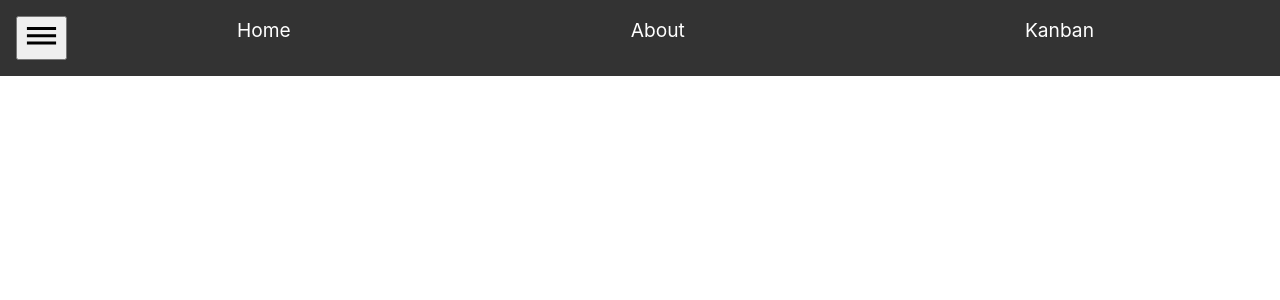
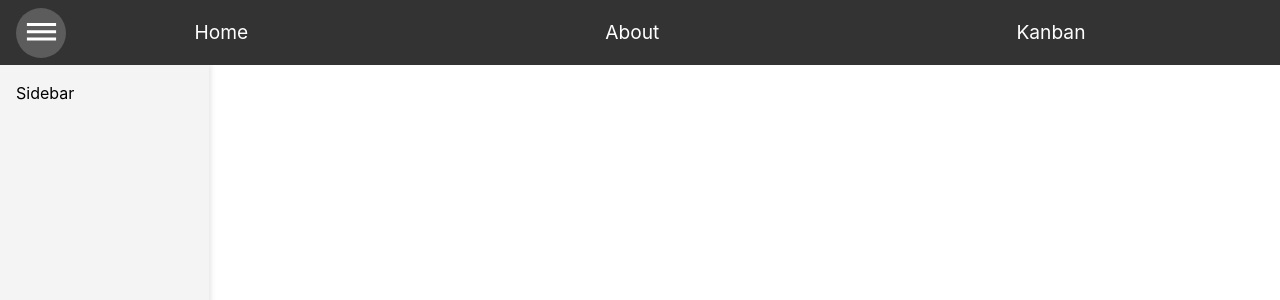
Before and after one commit to wookjjin/framework-react, a React (Vite) app: page / in a window 1280 px wide. Shown: the top 300 px of the page. Built offline with nearby package versions, Linux system fonts and the light colour scheme.

Commit message:
Enhanced: default Layout

```diff
--- a/src/layouts/default.tsx
+++ b/src/layouts/default.tsx
@@ -1,16 +1,27 @@
 import { Dehaze } from '@mui/icons-material'
 import { useState } from 'react'
 import { Outlet, Link as RouterLink } from 'react-router-dom'
-import styled from 'styled-components'
+import styled
+  // { keyframes }
+  from 'styled-components'
+
+const Wrapper = styled.div`
+  display: flex;
+  flex-direction: column;
+
+  height: 100vh;
+`
 
 const Header = styled.header`
   display: flex;
+  align-items: center;
   position: fixed;
   top: 0;
   left: 0;
   z-index: 1;
 
   width: 100%;
+  height: 65px;
   padding: 1rem;
 
   background-color: #333;
@@ -22,6 +33,7 @@ const Header = styled.header`
 const HeaderNav = styled.nav`
   display: flex;
   flex-grow: 1;
+  align-items: center;
   justify-content: space-around;
 `
 
@@ -38,15 +50,10 @@ const StyledLink = styled(RouterLink)`
 
 const Sidebar = styled.aside<{ $isOpen: boolean }>`
   overflow: hidden;
-  position: fixed;
-  top: 0;
-  left: 0;
   z-index: 0;
 
   width: ${(props) => (props.$isOpen ? '250px' : '0')};
-  height: 100vh;
-  margin-top: 4rem;
-  padding: ${(props) => (props.$isOpen ? '1rem' : '0')};
+  height: 100%;
   box-shadow: ${(props) => (props.$isOpen ? '2px 0 5px rgba(0, 0, 0, 0.1)' : 'none')};
 
   background-color: #f4f4f4;
@@ -54,43 +61,95 @@ const Sidebar = styled.aside<{ $isOpen: boolean }>`
   transition: width 0.3s ease;
 `
 
+const SidebarContainer = styled.div`
+  padding: 1rem;
+`
+
+const ContentWrapper = styled.div`
+  display: flex;
+
+  height: 100%;
+  padding-top: 65px;
+`
+
 const Content = styled.main<{ $isOpen: boolean }>`
-  height: calc(100vh - 4rem);
-  margin-top: 4rem;
-  margin-left: ${(props) => (props.$isOpen ? '250px' : '0')};
-  padding: 1rem;
-
+  width: 100%;
   overflow-y: auto;
 `
 
-const Wrapper = styled.div`
+// const Shake = keyframes `
+//   0% {
+//     transform: translateX(-3em) rotate(0deg);
+//   }
+//   12% {
+//     transform: translateX(3rem) rotate(-2deg);
+//   }
+//   25% {
+//     transform: translateX(-2rem) rotate(0deg);
+//   }
+//   37% {
+//     transform: translateX(2rem) rotate(2deg);
+//   }
+//   50% {
+//     transform: translateX(-1.5rem) rotate(0deg);
+//   }
+//   62% {
+//     transform: translateX(1.5rem) rotate(-2deg);
+//   }
+//   75% {
+//     transform: translateX(-1rem) rotate(0deg);
+//   }
+//   87% {
+//     transform: translateX(1rem) rotate(2deg);
+//   }
+//   100% {
+//     transform: rotate(0deg);
+//   }
+// `
+
+const HeaderUtil = styled.div`
   display: flex;
-  flex-direction: column;
+  align-items: center;
+  justify-content: center;
+  position: absolute;
 
-  height: 100vh;
+  width: 50px;
+  height: 50px;
+  border-radius: 50%;
+
+  background: rgba(255,255,255,0.2);
+
+  cursor: pointer;
+  transition: all 0.2s ease-in-out;
+  &:hover {
+    scale: 1.2;
+  }
 `
 
-const Button = styled.button``
-
 const DefaultLayout = () => {
-  const [isSidebarOpen, setIsOpen] = useState(false)
-
+  const [isSidebarOpen, setIsOpen] = useState(true)
   return (
     <Wrapper>
       <Header>
-        <Button onClick={() => setIsOpen(!isSidebarOpen)}>
+        <HeaderUtil onClick={() => setIsOpen(!isSidebarOpen)}>
           <Dehaze fontSize='large' />
-        </Button>
+        </HeaderUtil>
         <HeaderNav>
           <StyledLink to='/'>Home</StyledLink>
           <StyledLink to='/about'>About</StyledLink>
           <StyledLink to='/kanban'>Kanban</StyledLink>
         </HeaderNav>
       </Header>
-      <Sidebar $isOpen={isSidebarOpen}>Sidebar</Sidebar>
-      <Content $isOpen={isSidebarOpen}>
-        <Outlet />
-      </Content>
+      <ContentWrapper>
+        <Sidebar $isOpen={isSidebarOpen}>
+          <SidebarContainer>
+            Sidebar
+          </SidebarContainer>
+        </Sidebar>
+        <Content $isOpen={isSidebarOpen}>
+          <Outlet />
+        </Content>
+      </ContentWrapper>
     </Wrapper>
   )
 }
```
